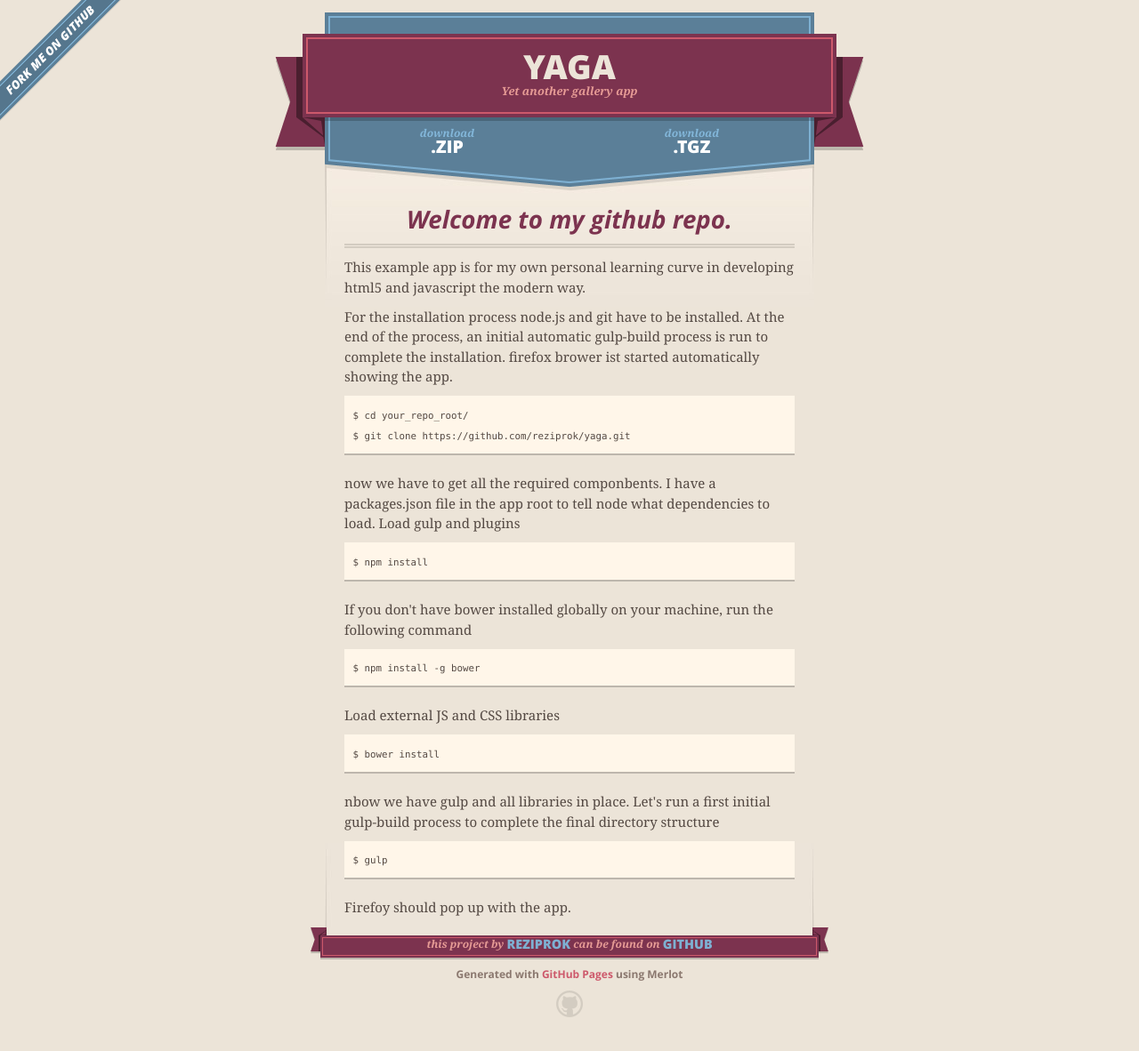
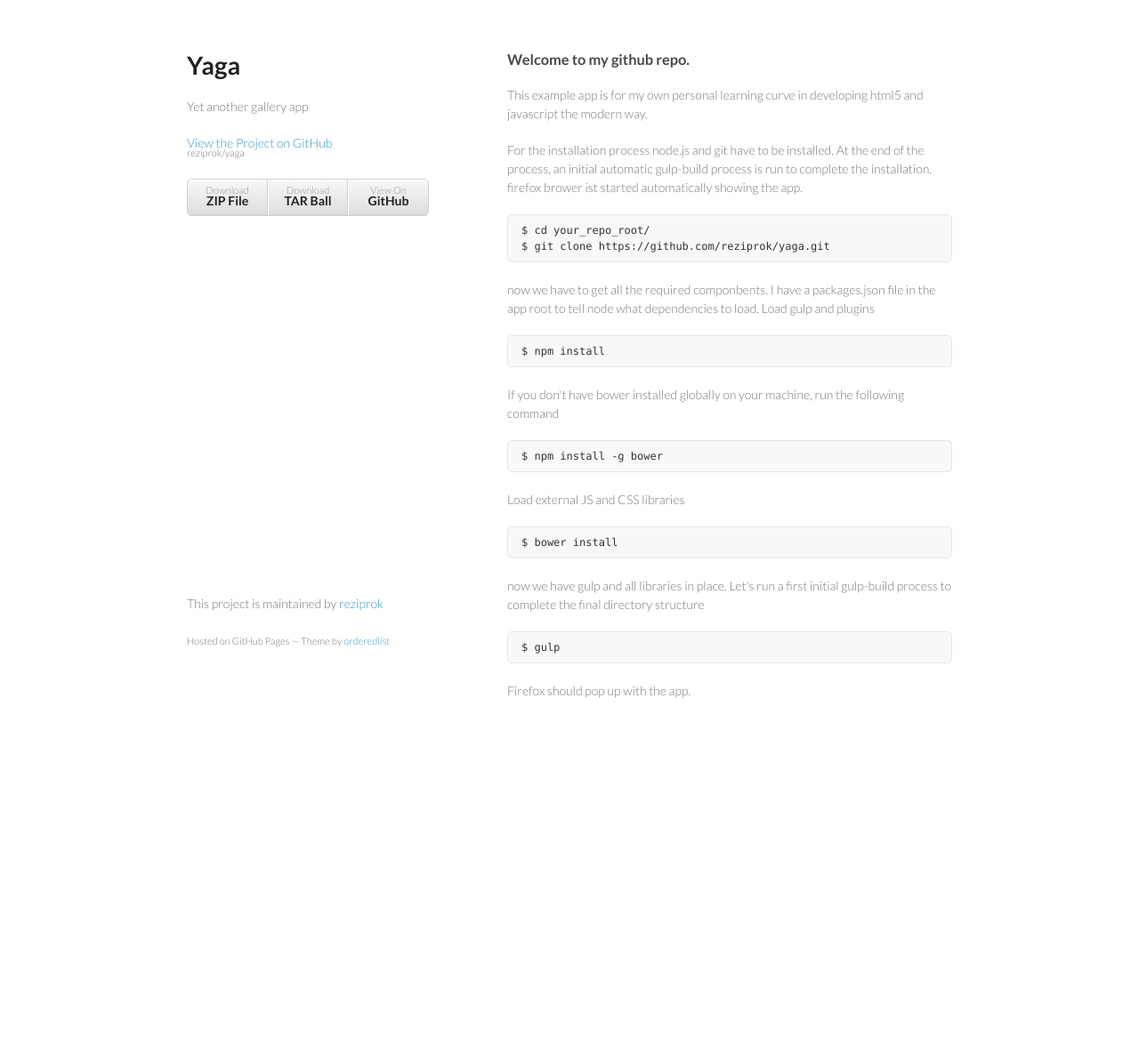
Before and after one commit to reziprok/yaga, a plain HTML site: page index.html in a window 1280 px wide. Shown: the whole page at 89% size. After the commit the page ends 857 px from the top, so only its background shows below. Drawn offline with nearby package versions, Linux system fonts and the light colour scheme.

Commit message:
Create gh-pages branch via GitHub

```diff
--- a/index.html
+++ b/index.html
@@ -1,51 +1,33 @@
-<!DOCTYPE html>
+<!doctype html>
 <html>
   <head>
-    <meta charset='utf-8'>
+    <meta charset="utf-8">
     <meta http-equiv="X-UA-Compatible" content="chrome=1">
-    <meta name="viewport" content="width=640">
+    <title>Yaga by reziprok</title>
 
-    <link rel="stylesheet" href="stylesheets/core.css" media="screen">
-    <link rel="stylesheet" href="stylesheets/mobile.css" media="handheld, only screen and (max-device-width:640px)">
+    <link rel="stylesheet" href="stylesheets/styles.css">
     <link rel="stylesheet" href="stylesheets/pygment_trac.css">
+    <meta name="viewport" content="width=device-width, initial-scale=1, user-scalable=no">
+    <!--[if lt IE 9]>
+    <script src="//html5shiv.googlecode.com/svn/trunk/html5.js"></script>
+    <![endif]-->
+  </head>
+  <body>
+    <div class="wrapper">
+      <header>
+        <h1>Yaga</h1>
+        <p>Yet another gallery app</p>
 
-    <script type="text/javascript" src="javascripts/modernizr.js"></script>
-    <script type="text/javascript" src="https://ajax.googleapis.com/ajax/libs/jquery/1.7.1/jquery.min.js"></script>
-    <script type="text/javascript" src="javascripts/headsmart.min.js"></script>
-    <script type="text/javascript">
-      $(document).ready(function () {
-        $('#main_content').headsmart()
-      })
-    </script>
-    <title>Yaga by reziprok</title>
-  </head>
-
-  <body>
-    <a id="forkme_banner" href="https://github.com/reziprok/yaga">View on GitHub</a>
-    <div class="shell">
-
-      <header>
-        <span class="ribbon-outer">
-          <span class="ribbon-inner">
-            <h1>Yaga</h1>
-            <h2>Yet another gallery app</h2>
-          </span>
-          <span class="left-tail"></span>
-          <span class="right-tail"></span>
-        </span>
-      </header>
-
-      <section id="downloads">
-        <span class="inner">
-          <a href="https://github.com/reziprok/yaga/zipball/master" class="zip"><em>download</em> .ZIP</a><a href="https://github.com/reziprok/yaga/tarball/master" class="tgz"><em>download</em> .TGZ</a>
-        </span>
-      </section>
+        <p class="view"><a href="https://github.com/reziprok/yaga">View the Project on GitHub <small>reziprok/yaga</small></a></p>
 
 
-      <span class="banner-fix"></span>
-
-
-      <section id="main_content">
+        <ul>
+          <li><a href="https://github.com/reziprok/yaga/zipball/master">Download <strong>ZIP File</strong></a></li>
+          <li><a href="https://github.com/reziprok/yaga/tarball/master">Download <strong>TAR Ball</strong></a></li>
+          <li><a href="https://github.com/reziprok/yaga">View On <strong>GitHub</strong></a></li>
+        </ul>
+      </header>
+      <section>
         <h3>
 <a id="welcome-to-my-github-repo" class="anchor" href="#welcome-to-my-github-repo" aria-hidden="true"><span class="octicon octicon-link"></span></a>Welcome to my github repo.</h3>
 
@@ -73,28 +55,19 @@
 <pre><code>$ bower install
 </code></pre>
 
-<p>nbow we have gulp and all libraries in place. Let's run a first initial gulp-build process to complete the final directory structure</p>
+<p>now we have gulp and all libraries in place. Let's run a first initial gulp-build process to complete the final directory structure</p>
 
 <pre><code>$ gulp
 </code></pre>
 
-<p>Firefoy should pop up with the app.  </p>
+<p>Firefox should pop up with the app.  </p>
       </section>
-
       <footer>
-        <span class="ribbon-outer">
-          <span class="ribbon-inner">
-            <p>this project by <a href="https://github.com/reziprok">reziprok</a> can be found on <a href="https://github.com/reziprok/yaga">GitHub</a></p>
-          </span>
-          <span class="left-tail"></span>
-          <span class="right-tail"></span>
-        </span>
-        <p>Generated with <a href="https://pages.github.com">GitHub Pages</a> using Merlot</p>
-        <span class="octocat"></span>
+        <p>This project is maintained by <a href="https://github.com/reziprok">reziprok</a></p>
+        <p><small>Hosted on GitHub Pages &mdash; Theme by <a href="https://github.com/orderedlist">orderedlist</a></small></p>
       </footer>
-
     </div>
-
+    <script src="javascripts/scale.fix.js"></script>
 
   </body>
 </html>
```
Also changed, not shown: params.json (+1 -1 lines).
